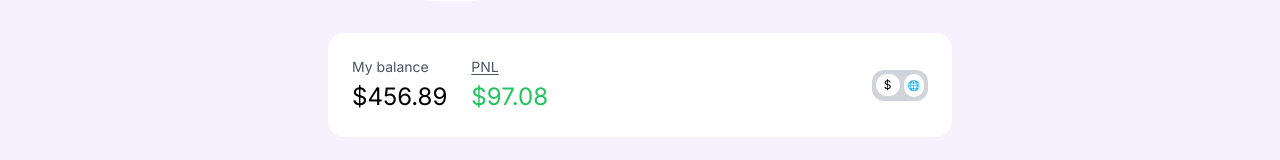
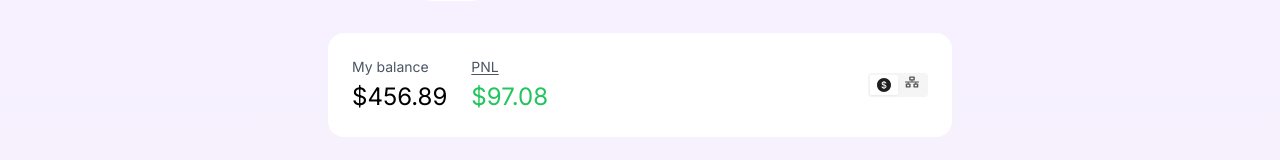
Before and after one commit to mukeshkuiry/Neoalpha, a Next.js app: page /vault/1 in a window 1280 px wide. Shown: the part 216-376 px from the top of the page. Built offline with nearby package versions, Linux system fonts and the light colour scheme.

Commit message:
add coming soon

```diff
--- a/app/vault/[name]/page.tsx
+++ b/app/vault/[name]/page.tsx
@@ -4,11 +4,13 @@ import BoostedChart from "@/components/Vault/Chart";
 import {
   ArrowUpOutlined,
   CalculatorFilled,
+  DollarCircleFilled,
   TransactionOutlined,
   WalletOutlined,
 } from "@ant-design/icons";
-import { Tooltip } from "antd";
+import { Segmented, Tooltip } from "antd";
 import Image from "next/image";
+import { FaNetworkWired } from "react-icons/fa";
 
 type Props = {
   params: {
@@ -85,14 +87,23 @@ const Vault: React.FC<Props> = ({ params }) => {
             <h1 className="text-2xl mt-1 text-green-500">$97.08</h1>
           </div>
         </div>
-        <div className="bg-gray-300 rounded-xl p-1 flex justify-center items-center gap-1">
-          <p className="p-0.5 px-2 cursor-pointer bg-white rounded-full text-[12px]">
-            $
-          </p>
-          <p className="p-1 cursor-pointer px-1 bg-white rounded-full text-[10px]">
-            🌐
-          </p>
-        </div>
+        <Tooltip title="Coming soon">
+        <Segmented
+          size="small"
+          options={[
+            {
+              icon: <DollarCircleFilled />,
+              value: "dollar",
+            },
+            {
+              icon: <FaNetworkWired />,
+              value: "network",
+            },
+          ]}
+          value="dollar"
+          onChange={() => {}}
+        />
+        </Tooltip>
       </div>
       <div className="flex justify-between items-center mt-8">
         <div>
--- a/components/Dashboard/Indexes.tsx
+++ b/components/Dashboard/Indexes.tsx
@@ -3,6 +3,7 @@
 import React from "react";
 import { useRouter } from "next/navigation";
 import { FiUsers } from "react-icons/fi";
+import { Tooltip } from "antd";
 
 interface Index {
   type: string;
@@ -55,9 +56,11 @@ const IndexCard: React.FC<{ index: Index }> = ({ index }) => {
         {index.valueTvl} <br />
         <span className="text-[12px] text-gray-400">TVL</span>
       </div>
+      <Tooltip title="Coming soon">
       <p className="mt-4 text-gray-400 underline underline-offset-4 cursor-pointer hover:text-gray-300 transition-all">
         Index Update
       </p>
+      </Tooltip>
     </div>
   );
 };
--- a/components/Profile/ProfileDashboard.tsx
+++ b/components/Profile/ProfileDashboard.tsx
@@ -2,8 +2,12 @@
 // components/ProfileDashboard.tsx
 
 import React, { useState, useEffect } from "react";
-import { Card, Progress, Tag, message } from "antd";
-import { ArrowUpOutlined, ClockCircleFilled, CopyOutlined } from "@ant-design/icons";
+import { Card, Progress, Tag, Tooltip, message } from "antd";
+import {
+  ArrowUpOutlined,
+  ClockCircleFilled,
+  CopyOutlined,
+} from "@ant-design/icons";
 import { ResponsiveContainer } from "recharts";
 import ReferralHistory from "./ReferralHistory";
 import Loadbar from "./Loadbar";
@@ -102,11 +106,16 @@ const ProfileDashboard: React.FC = () => {
       </div>
       <div className="rounded-xl bg-purple-200 shadow-sm p-6 mt-8">
         <div className="flex justify-between items-center">
-
-        <h1 className="text-lg font-semibold text-gray-500">APY BOOSTS</h1>
-        <h1 className="text-2xl font-semibold">$8750/60000</h1>
+          <h1 className="text-lg font-semibold text-gray-500">APY BOOSTS</h1>
+          <h1 className="text-2xl font-semibold">$8750/60000</h1>
         </div>
-        <Progress percent={50} showInfo={false} strokeColor={"purple"} strokeWidth={20} status="active"/>
+        <Progress
+          percent={50}
+          showInfo={false}
+          strokeColor={"purple"}
+          strokeWidth={20}
+          status="active"
+        />
       </div>
       <Card
         title="LQAI Token"
@@ -114,7 +123,11 @@ const ProfileDashboard: React.FC = () => {
         extra={
           <div className="flex items-center space-x-4">
             <span className="text-gray-600">Next claim available in</span>
-            <Tag color="purple" icon={<ClockCircleFilled/>}>23 Hour</Tag>
+            <Tooltip title="Coming soon">
+              <Tag color="purple" icon={<ClockCircleFilled />}>
+                23 Hour
+              </Tag>
+            </Tooltip>
           </div>
         }
         className="mt-8"
--- a/components/Profile/ReferralHistory.tsx
+++ b/components/Profile/ReferralHistory.tsx
@@ -1,5 +1,5 @@
 import React from "react";
-import { Table, Tag } from "antd";
+import { Table, Tag, Tooltip } from "antd";
 import moment from "moment";
 
 const ReferralHistory: React.FC = () => {
@@ -8,15 +8,15 @@ const ReferralHistory: React.FC = () => {
       title: "Date",
       dataIndex: "date",
       key: "date",
-      render: (date: string) => <span>{moment(date).format("YYYY-MM-DD")}</span>,
+      render: (date: string) => (
+        <span>{moment(date).format("YYYY-MM-DD")}</span>
+      ),
     },
     {
       title: "Exp Earned",
       dataIndex: "expEarned",
       key: "expEarned",
-      render: (expEarned: number) => (
-        <Tag color="purple">{expEarned} EXP</Tag>
-      ),
+      render: (expEarned: number) => <Tag color="purple">{expEarned} EXP</Tag>,
     },
     {
       title: "Tokens Earned",
@@ -30,13 +30,14 @@ const ReferralHistory: React.FC = () => {
       title: "Action",
       key: "action",
       render: () => (
-        <Tag color="green" key="action" className="cursor-pointer">
-          Claim
-        </Tag>
+        <Tooltip title="Coming soon">
+          <Tag color="green" key="action" className="cursor-pointer">
+            Claim
+          </Tag>
+        </Tooltip>
       ),
     },
   ];
-
 
   const referralHistoryData = [
     { key: "1", date: "2024-05-01", expEarned: 50, tokensEarned: 10 },
--- a/components/Vault/Chart.tsx
+++ b/components/Vault/Chart.tsx
@@ -1,6 +1,6 @@
 "use client";
 import React, { useState, useEffect, useRef } from "react";
-import { Segmented, Switch } from "antd";
+import { Segmented, Switch, Tooltip } from "antd";
 import Chart from "chart.js/auto";
 
 const BoostedChart: React.FC = () => {
@@ -118,6 +118,7 @@ const BoostedChart: React.FC = () => {
           <Switch id="aiToggle" checked={aiEnabled} onChange={toggleAi} />
         </div>
         <div className="flex gap-2">
+          <Tooltip title="Coming soon">
           <Segmented
             size="small"
             options={[
@@ -129,6 +130,8 @@ const BoostedChart: React.FC = () => {
             value="1M"
             onChange={() => {}}
           />
+          </Tooltip>
+          <Tooltip title="Coming soon">
           <Segmented
             size="small"
             options={[
@@ -139,6 +142,7 @@ const BoostedChart: React.FC = () => {
             value="APY"
             onChange={() => {}}
           />
+          </Tooltip>
         </div>
       </div>
       <div className="relative">
```
